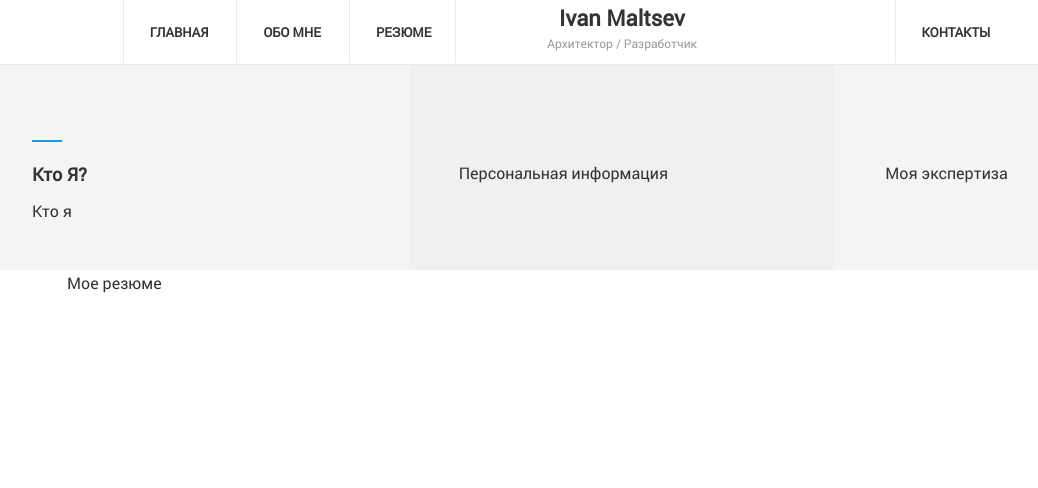
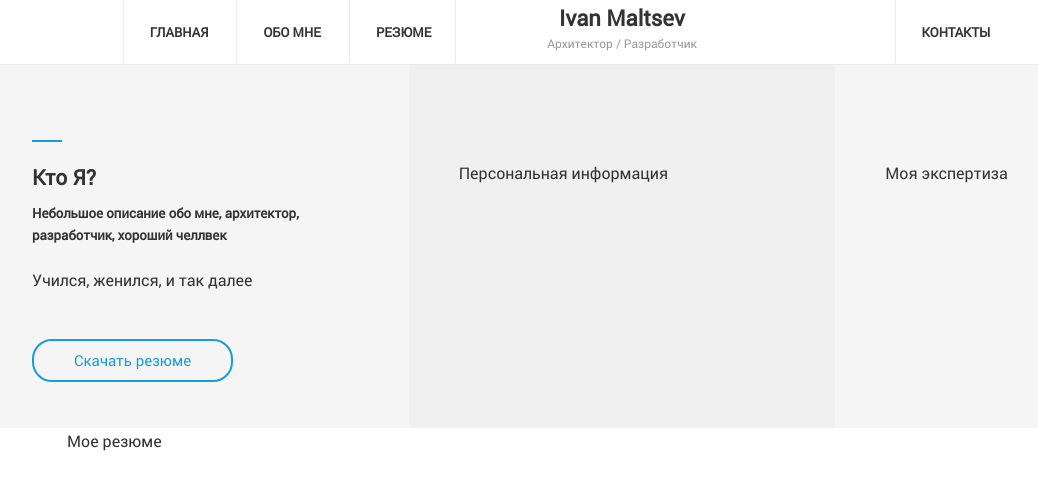
Before and after one commit to Assessor/resume, a website: page app/index.html in a window 1280 px wide. Shown: the whole page, without its empty margins (18-1056 px from the left). Drawn offline with Linux system fonts and the light colour scheme.

Commit message:
Сверставл блок Кто Я?

```diff
--- a/app/index.html
+++ b/app/index.html
@@ -75,7 +75,16 @@ class, id, name, type, src, href, placeholder, width, height, alt, title, requir
                     <div class="title">
                         <h2>Кто Я?</h2>
                     </div>
-                    Кто я
+
+                    <h5>
+                        Небольшое описание обо мне, архитектор, разработчик, хороший челлвек
+                    </h5>
+
+                    <p class="mt-20">
+                        Учился, женился, и так далее
+                    </p>
+
+                    <a class="btn btn--brd btn--radius mt-30" href="#">Скачать резюме</a>
                 </div>
 
                 <div class="col-sm-4 block-about about--grey2">
--- a/dev/sass/main.sass
+++ b/dev/sass/main.sass
@@ -40,9 +40,26 @@ body
     text-align: center
 .pd-0
     padding: 0
+.mt-20
+    margin-top: 20px
+.mt-30
+    margin-top: 30px
 
 b, strong
     font-weight: bold
+
+a.btn
+    display: inline-block
+    padding: 7px 40px
+
+    font-size: 15px
+    &--brd
+        color: #199cdb
+
+        background-color: none
+        border: 2px solid #199cdb
+    &--radius
+        border-radius: 20px
 
 
 .nav-container
@@ -105,7 +122,7 @@ ul.nav-items
         h2
             position: relative
 
-            font-size: 18px
+            font-size: 21px
             &::before
                 content: ''
 
@@ -117,6 +134,13 @@ ul.nav-items
                 height: 2px
 
                 background-color: #199cdb
+        h5
+            pdding-right: 15px
+
+            font-size: 19px
+            line-height: 28px
+            font-weight: normal
+            color: #333333
 
 
 
```
Also changed, not shown: app/css/main.min.css.
